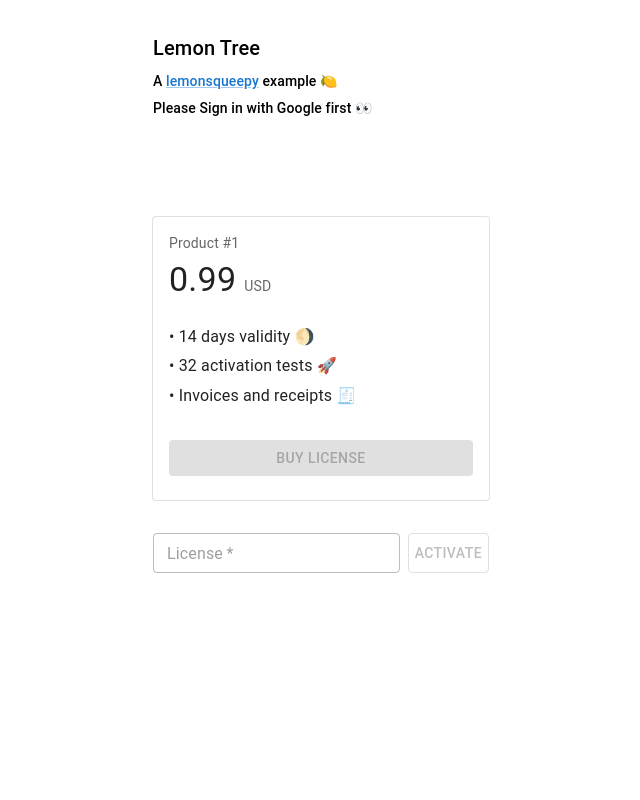
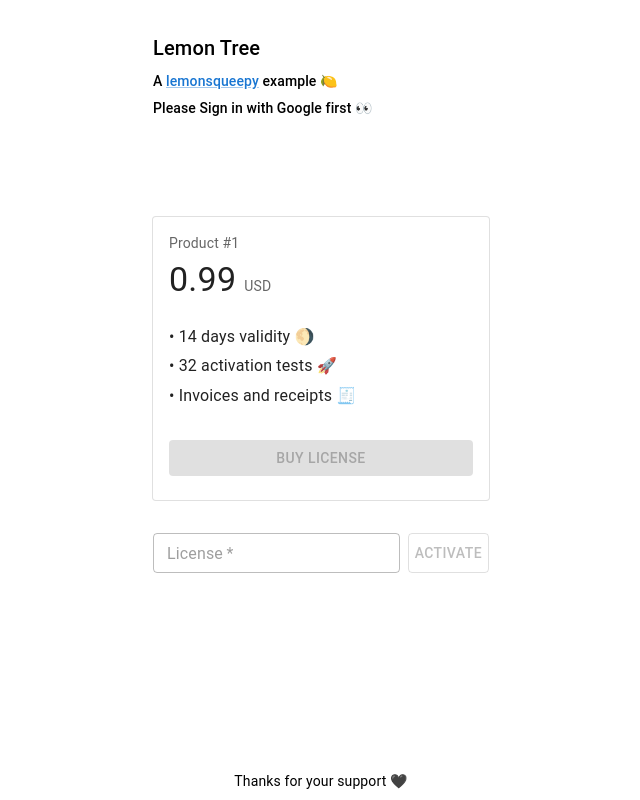
Before and after one commit to mthli/lemontree, a React (Create React App) app: page / in a window 1280 px wide. Shown: the whole page, without its empty margins (319-959 px from the left). Built offline with nearby package versions, Linux system fonts and the light colour scheme.

Commit message:
chore: add footer

```diff
--- a/src/App.tsx
+++ b/src/App.tsx
@@ -134,7 +134,23 @@ function App() {
           {t('activate').toString()}
         </Button>
       </Box>
-    </Container>
+      <Typography
+        variant='body1'
+        component='div'
+        sx={{
+          display: 'flex',
+          justifyContent: 'center',
+          position: 'fixed',
+          bottom: 0,
+          left: 0,
+          mb: 1,
+          width: '100%',
+          fontSize: '14px',
+        }}
+      >
+        {t('thanks').toString()}
+      </Typography>
+    </Container >
   );
 }
 
--- a/src/i18n.ts
+++ b/src/i18n.ts
@@ -13,6 +13,7 @@ const resources = {
       '32_activation_tests': '• 32 activation tests 🚀',
       'invoices_and_receipts': '• Invoices and receipts 🧾',
       'buy_license': 'Buy License',
+      'thanks': 'Thanks for your support 🖤',
       'activate': 'Activate',
       'license': 'License',
       'usd': 'USD',
@@ -27,6 +28,7 @@ const resources = {
       '32_activation_tests': '• 32 次激活测试 🚀',
       'invoices_and_receipts': '• 提供发票和收据 🧾',
       'buy_license': '购买证书',
+      'thanks': '感谢你的支持 🖤',
       'activate': '激活',
       'license': '证书',
       'usd': '美元',
```
